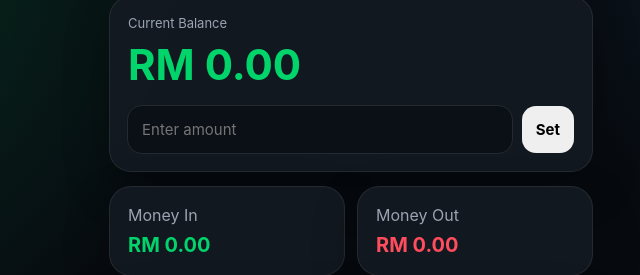
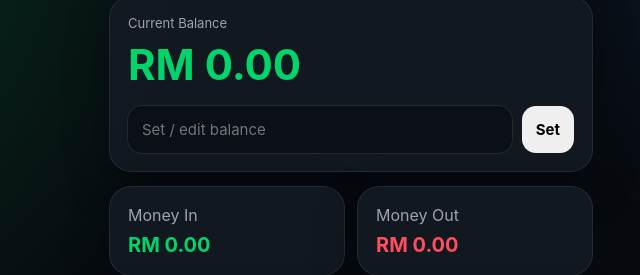
Before and after one commit to MonXtrackerApp/MonXtracker, a plain HTML site: page index.html in a window 1280 px wide. Shown: the part 92-367 px from the top of the page, 289-929 px from the left. Drawn offline with nearby package versions, Linux system fonts and the light colour scheme.

Commit message:
Update index.html

```diff
--- a/index.html
+++ b/index.html
@@ -46,13 +46,12 @@
           <div class="initial-box">
 
             <input
-             type="number"
-             id="amount"
-             placeholder="Enter amount"
-             step="0.01"
-             min="0"
-             inputmode="decimal"
-             required
+              type="number"
+              id="initialBalanceInput"
+              placeholder="Set / edit balance"
+              step="0.01"
+              min="0"
+              inputmode="decimal"
             />
 
             <button id="setBalanceBtn">Set</button>
```
